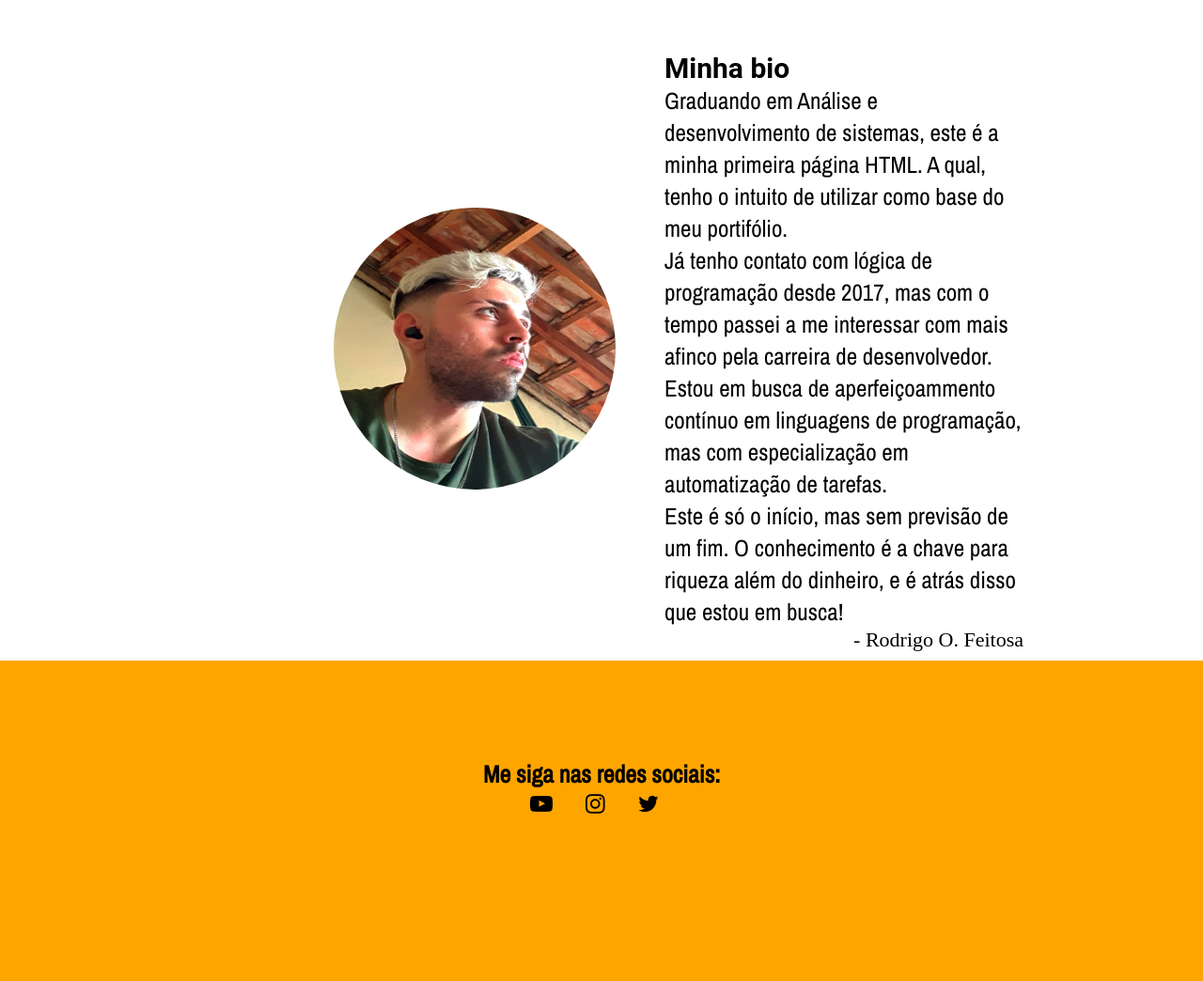
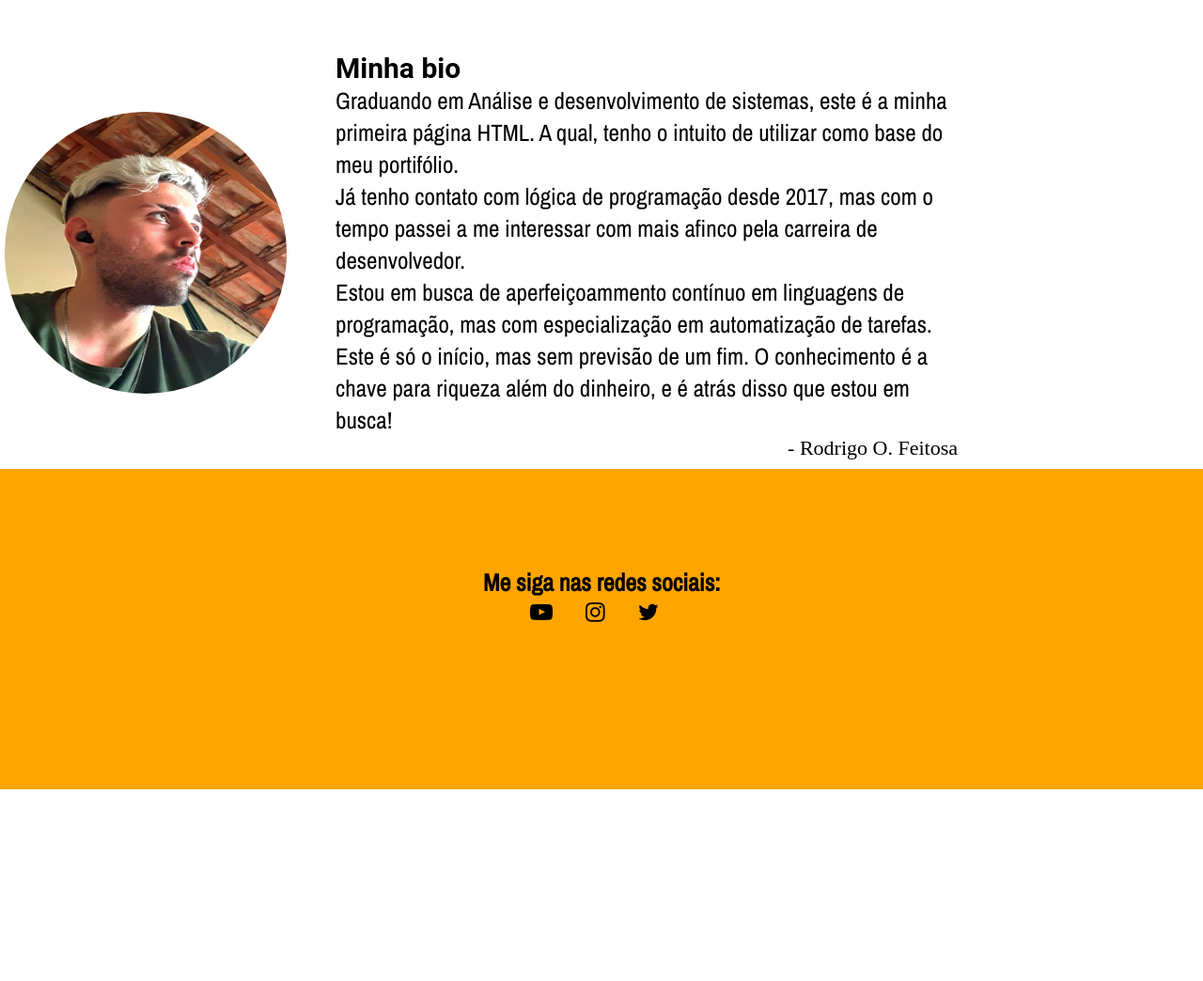
Before and after one commit to Imdubitat/HTML, a PHP site: page / in a window 1280 px wide. Shown: the part 230-1274 px from the top of the page at 94% size. After the commit the page ends 1070 px from the top, so only its background shows below. Run offline with PHP 8.4, Linux system fonts and the light colour scheme; some web fonts are replaced.

Commit message:
Update site.css

```diff
--- a/Meu portifólio/estilos/site.css
+++ b/Meu portifólio/estilos/site.css
@@ -135,7 +135,7 @@
 }
 .bio{
 	text-align: justify;
-	padding-left: 350px;
+
 }
 .assinatura{
 	font-family: 'Aguafina Script';
```
